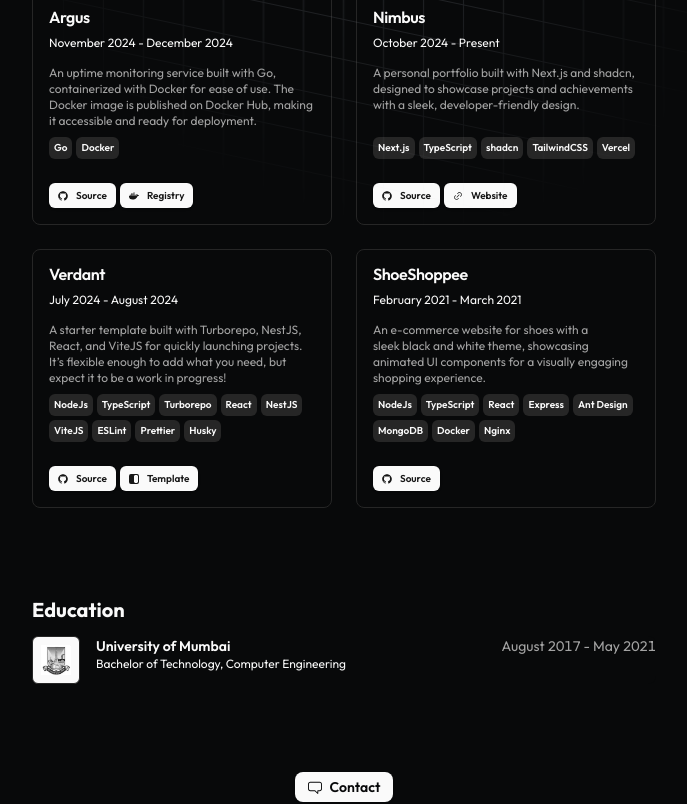
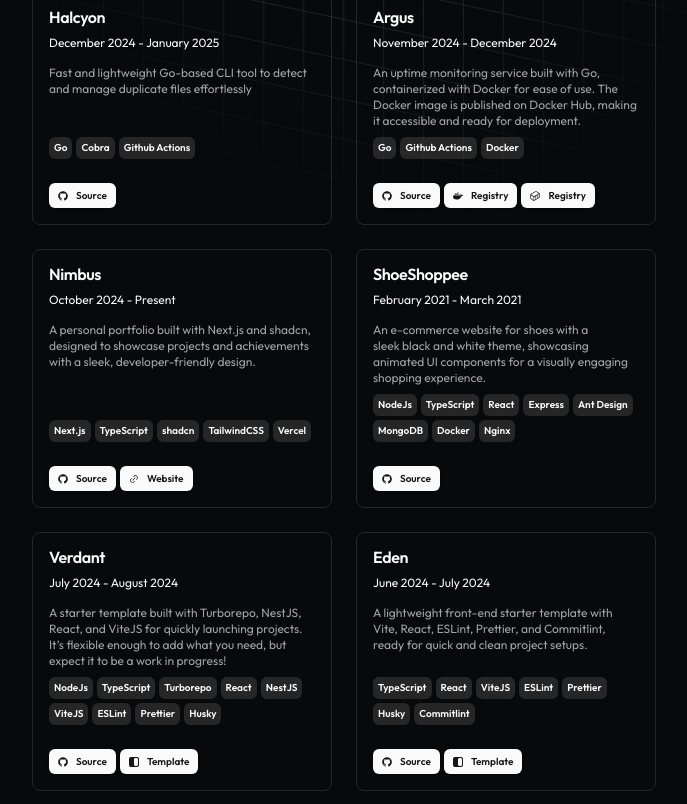
Before and after one commit to tejastn10/nimbus, a Next.js app: page / in a window 1280 px wide. Shown: the part 1020-1824 px from the top of the page, without its empty margins (296-983 px from the left). Built offline with nearby package versions, Linux system fonts and the light colour scheme.

Commit message:
feat: add new projects to resume data and update existing project details for better representation

```diff
--- a/src/data/resume.ts
+++ b/src/data/resume.ts
@@ -125,13 +125,31 @@
 
 	projects: [
 		{
+			title: "Halcyon",
+			href: "https://github.com/tejastn10/halcyon",
+			dates: "December 2024 - January 2025",
+			active: true,
+			description:
+				"Fast and lightweight Go-based CLI tool to detect and manage duplicate files effortlessly",
+			technologies: ["Go", "Cobra", "Github Actions"],
+			links: [
+				{
+					type: "Source",
+					href: "https://github.com/tejastn10/halcyon",
+					icon: Icons.github(),
+				},
+			],
+			image: "",
+			video: "",
+		},
+		{
 			title: "Argus",
 			href: "https://github.com/tejastn10/argus",
 			dates: "November 2024 - December 2024",
 			active: true,
 			description:
 				"An uptime monitoring service built with Go, containerized with Docker for ease of use. The Docker image is published on Docker Hub, making it accessible and ready for deployment.",
-			technologies: ["Go", "Docker"],
+			technologies: ["Go", "Github Actions", "Docker"],
 			links: [
 				{
 					type: "Source",
@@ -142,6 +160,11 @@
 					type: "Registry",
 					href: "https://hub.docker.com/r/tejastn10/argus",
 					icon: Icons.docker(),
+				},
+				{
+					type: "Registry",
+					href: "https://github.com/tejastn10/argus/pkgs/container/argus",
+					icon: Icons.container(),
 				},
 			],
 			image: "",
@@ -165,6 +188,33 @@
 					type: "Website",
 					href: "https://nimbus-ten.vercel.app",
 					icon: Icons.link(),
+				},
+			],
+			image: "",
+			video: "",
+		},
+		{
+			title: "ShoeShoppee",
+			href: "https://github.com/tejastn10/ShoeShoppee",
+			dates: "February 2021 - March 2021",
+			active: false,
+			description:
+				"An e-commerce website for shoes with a sleek black and white theme, showcasing animated UI components for a visually engaging shopping experience.",
+			technologies: [
+				"NodeJs",
+				"TypeScript",
+				"React",
+				"Express",
+				"Ant Design",
+				"MongoDB",
+				"Docker",
+				"Nginx",
+			],
+			links: [
+				{
+					type: "Source",
+					href: "https://github.com/tejastn10/ShoeShoppee",
+					icon: Icons.github(),
 				},
 			],
 			image: "",
@@ -204,27 +254,23 @@
 			video: "",
 		},
 		{
-			title: "ShoeShoppee",
-			href: "https://github.com/tejastn10/ShoeShoppee",
-			dates: "February 2021 - March 2021",
-			active: false,
+			title: "Eden",
+			href: "https://github.com/tejastn10/eden",
+			dates: "June 2024 - July 2024",
+			active: true,
 			description:
-				"An e-commerce website for shoes with a sleek black and white theme, showcasing animated UI components for a visually engaging shopping experience.",
-			technologies: [
-				"NodeJs",
-				"TypeScript",
-				"React",
-				"Express",
-				"Ant Design",
-				"MongoDB",
-				"Docker",
-				"Nginx",
-			],
+				"A lightweight front-end starter template with Vite, React, ESLint, Prettier, and Commitlint, ready for quick and clean project setups.",
+			technologies: ["TypeScript", "React", "ViteJS", "ESLint", "Prettier", "Husky", "Commitlint"],
 			links: [
 				{
 					type: "Source",
-					href: "https://github.com/tejastn10/ShoeShoppee",
+					href: "https://github.com/tejastn10/eden",
 					icon: Icons.github(),
+				},
+				{
+					type: "Template",
+					href: "",
+					icon: Icons.template(),
 				},
 			],
 			image: "",
```
